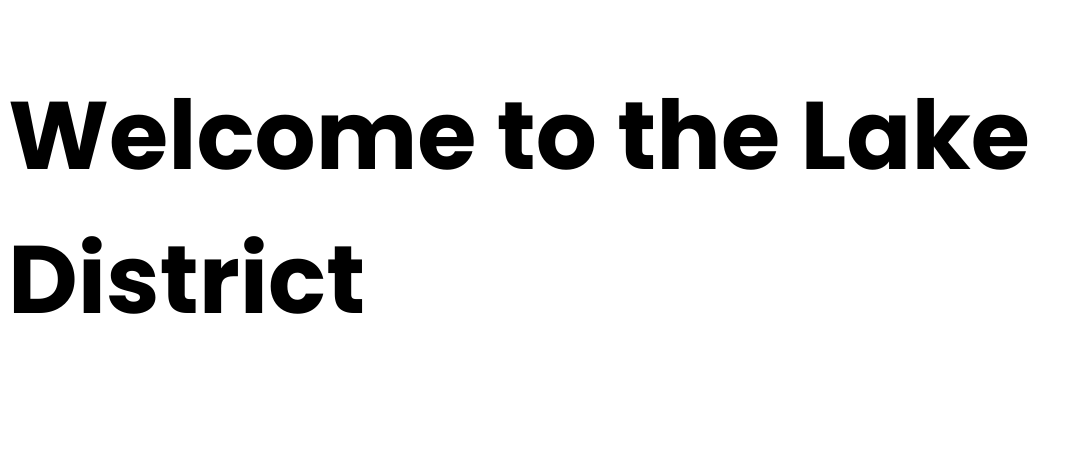
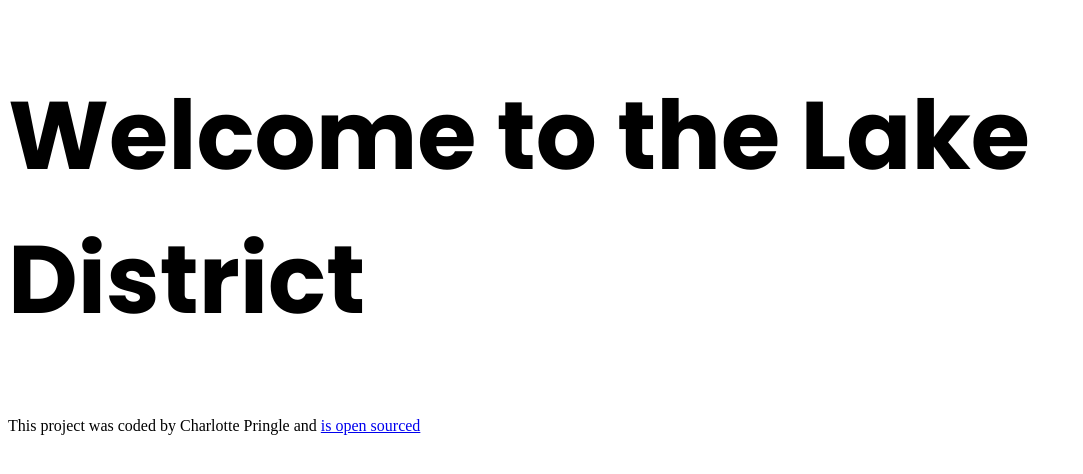
Before and after one commit to CharPrings/lake-district, a plain HTML site: page index.html in a window 1280 px wide. Shown: the whole page, without its empty margins (0-1083 px from the left). Drawn offline with Linux system fonts and the light colour scheme.

Commit message:
Added link to Github repository

```diff
--- a/index.html
+++ b/index.html
@@ -14,5 +14,7 @@
   </head>
   <body>
     <h1>Welcome to the Lake District</h1>
+
+    <footer>This project was coded by Charlotte Pringle and <a href="https://github.com/CharPrings/lake-district" target="_blank">is open sourced</a></footer>
   </body>
 </html>
```
